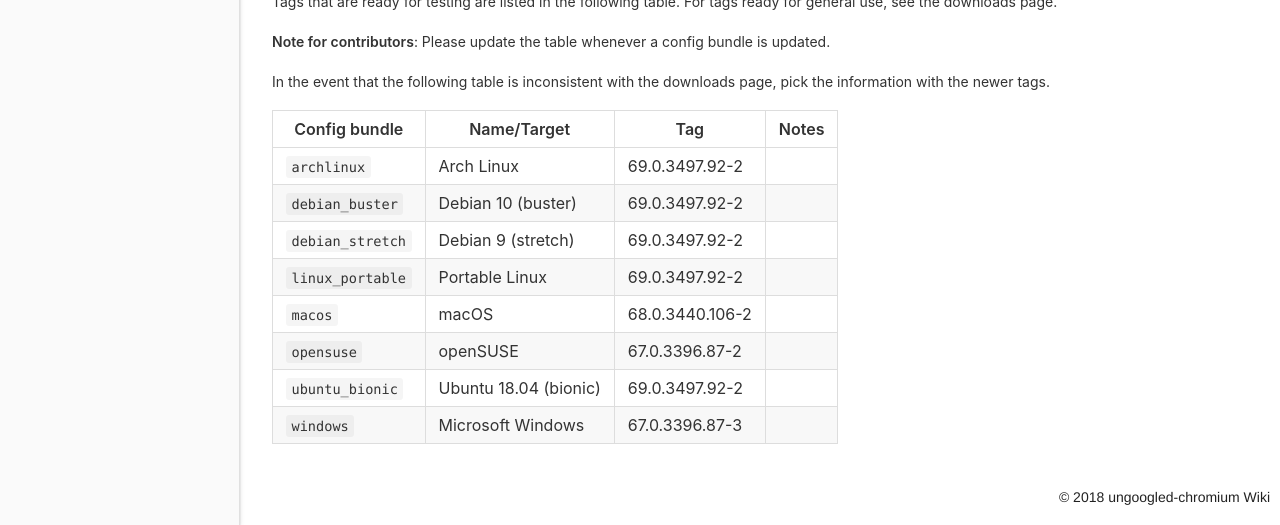
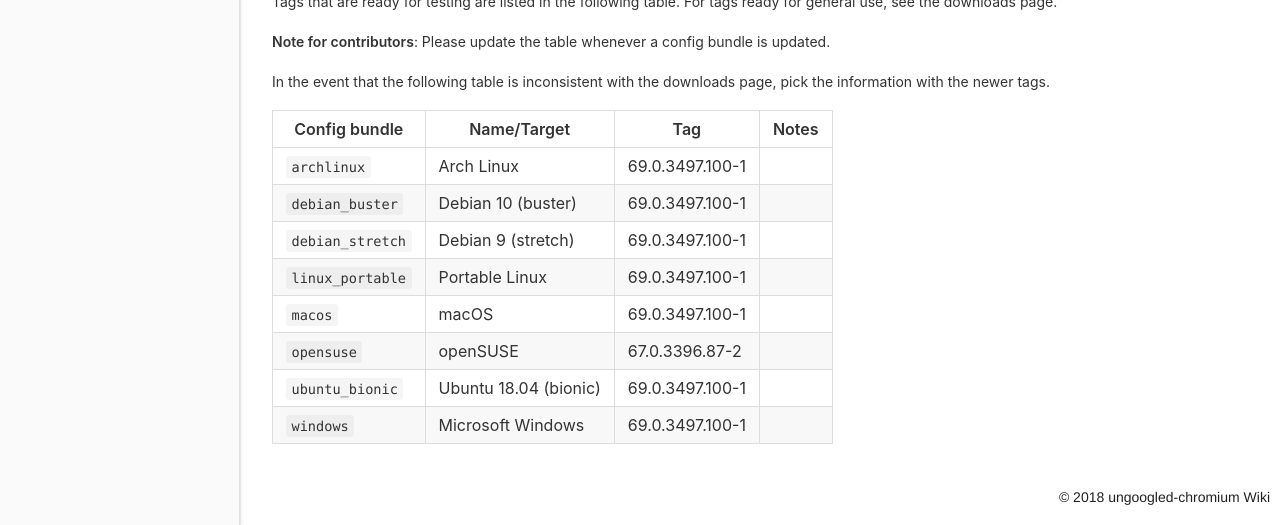
Before and after one commit to ungoogled-software/ungoogled-chromium-wiki, a Jekyll site: the page built from statuses.md, in a window 1280 px wide. Shown: the part 375-900 px from the top of the page. Built offline with Jekyll 4.4.1, drawn with Linux system fonts in a browser that asks for light colours.

Commit message:
statuses: Update to 69.0.3497.100-1
Also promote macOS and Windows, where the patches have been fixed
earlier.

```diff
--- a/statuses.md
+++ b/statuses.md
@@ -21,11 +21,11 @@ In the event that the following table is inconsistent with the downloads page, p
 
 **Config bundle** | **Name/Target** | **Tag** | **Notes**
 ----------------- | --------------- | ------- | ---------
-`archlinux` | Arch Linux | 69.0.3497.92-2
-`debian_buster` | Debian 10 (buster) | 69.0.3497.92-2
-`debian_stretch` | Debian 9 (stretch) | 69.0.3497.92-2
-`linux_portable` | Portable Linux | 69.0.3497.92-2
-`macos` | macOS | 68.0.3440.106-2
+`archlinux` | Arch Linux | 69.0.3497.100-1
+`debian_buster` | Debian 10 (buster) | 69.0.3497.100-1
+`debian_stretch` | Debian 9 (stretch) | 69.0.3497.100-1
+`linux_portable` | Portable Linux | 69.0.3497.100-1
+`macos` | macOS | 69.0.3497.100-1
 `opensuse` | openSUSE | 67.0.3396.87-2
-`ubuntu_bionic` | Ubuntu 18.04 (bionic) | 69.0.3497.92-2
-`windows` | Microsoft Windows | 67.0.3396.87-3
+`ubuntu_bionic` | Ubuntu 18.04 (bionic) | 69.0.3497.100-1
+`windows` | Microsoft Windows | 69.0.3497.100-1
```
